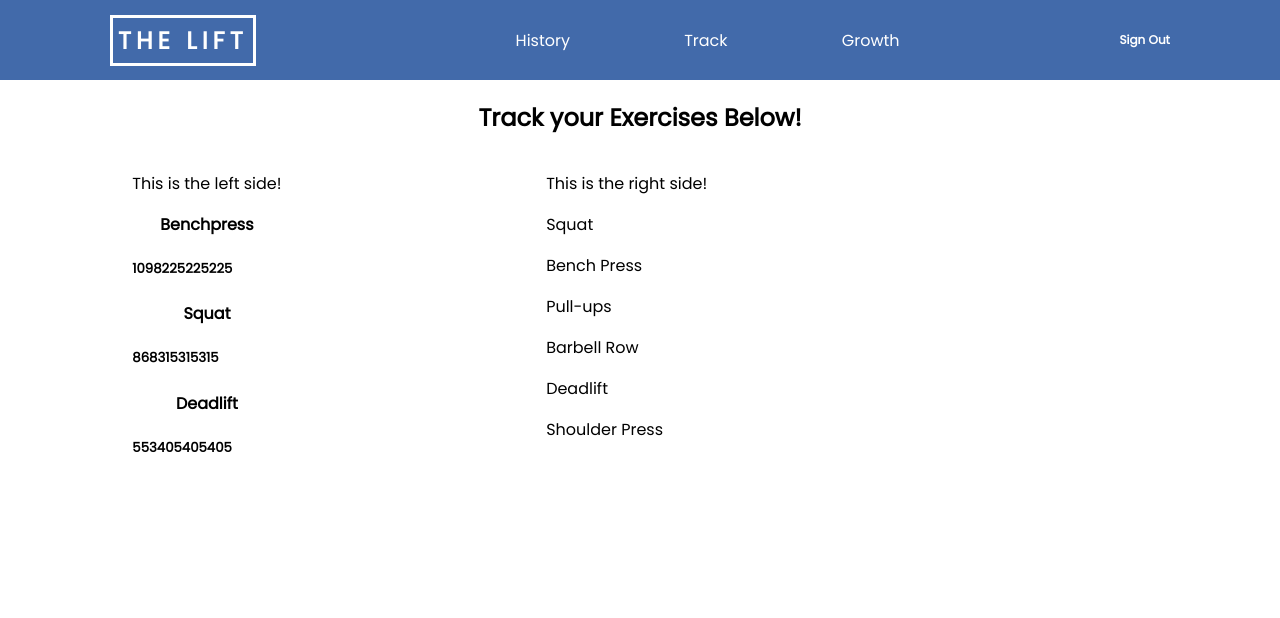
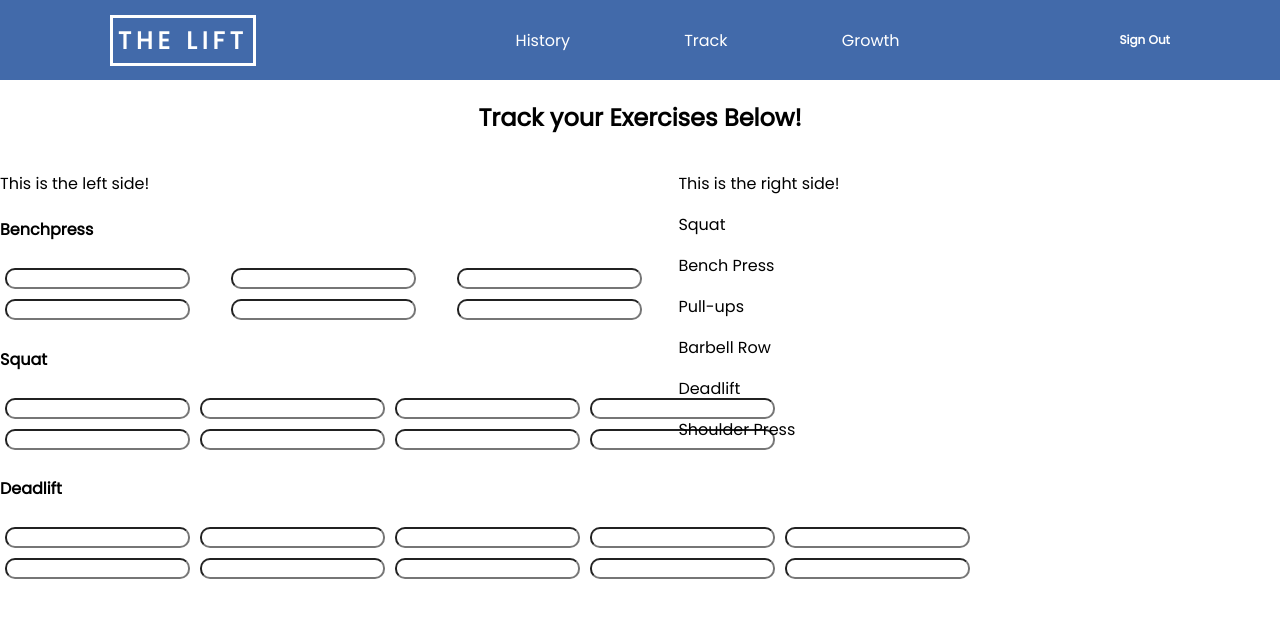
Before and after one commit to abaker138/lift-app, a React (Create React App) app: page / in a window 1280 px wide. Shown: the top 618 px of the page. Built offline with nearby package versions, Linux system fonts and the light colour scheme.

Commit message:
Figuring out addSet func

```diff
--- a/src/Components/ExerciseInput/ExerciseInput.css
+++ b/src/Components/ExerciseInput/ExerciseInput.css
@@ -4,20 +4,12 @@ form input {
 	outline: none;
 }
 
-form h4 {
-	margin: 0px;
-	text-align: center;
-}
+
 
 .exInput {
 	width: 100%;
 }
 
-.exDiv{
-
-
-
-}
 
 .button {
 	transition: all .2s ease-in-out;
--- a/src/Components/ExerciseInput/ExerciseInput.js
+++ b/src/Components/ExerciseInput/ExerciseInput.js
@@ -1,6 +1,6 @@
 import React from 'react';
 import './ExerciseInput.css';
-// import Set from '../Set/Set.js';
+import Set from '../Set/Set.js';
 
 const exerciseInput = ({exercise}) => {
 	return (
@@ -11,8 +11,9 @@ const exerciseInput = ({exercise}) => {
 			<div className='exDiv'>
 				<h4>{exercise.name}</h4>
 				<div className='sets'>
-					<h5>{exercise.reps}</h5>
-					<h5>{exercise.weight}</h5>
+					{exercise.numSets.map((user, i) => {
+						return (<Set />)
+					})}
 				</div>
 
 				{console.log(exercise)}
--- a/src/Components/Set/Set.css
+++ b/src/Components/Set/Set.css
@@ -1,3 +1,11 @@
 .set {
 	display: flex;
 }
+
+.reps {
+	width: 25px;
+	border-radius: 20%;
+}
+.weight {
+	width: 25px;
+}
--- a/src/Components/Set/Set.js
+++ b/src/Components/Set/Set.js
@@ -1,11 +1,10 @@
 import React from 'react';
 
-const Set =({ setNumber, reps, weight}) => {
+const Set =() => {
 	return (
 		<div className='set'>
-			<h5> {setNumber} </h5>
-			<h5> {reps} </h5>
-			<h5> { weight } </h5>
+			<input className='reps' type='number' value='reps' />
+			<input className='weight' type='number' value='weight' />
 		</div>
 		)
 }
--- a/src/Components/Track/track.css
+++ b/src/Components/Track/track.css
@@ -9,7 +9,7 @@
 }
 
 .leftSide {
-
+	width: 53vw;
 }
 
 .rightSide {
--- a/src/Components/Track/track.js
+++ b/src/Components/Track/track.js
@@ -10,20 +10,17 @@ class Track extends Component {
     this.state = {
     	exercises:[
     		{
-    			name: 'Benchpress',
-    			reps: [10,9,8],
-    			weight: [225,225,225]
+    			name:'Benchpress',
+    			numSets: [0,0,0]
     		},
     		{
-    			name: 'Squat',
-    			reps: [8,6,8],
-    			weight: [315,315,315]
+    			name:'Squat',
+    			numSets: [0,0,0,0]
     		}
     		,
     		{
-    			name: 'Deadlift',
-    			reps: [5,5,3],
-    			weight: [405,405,405]
+    			name:'Deadlift',
+    			numSets: [0,0,0,0,0]
     		}
     	]
 
```
